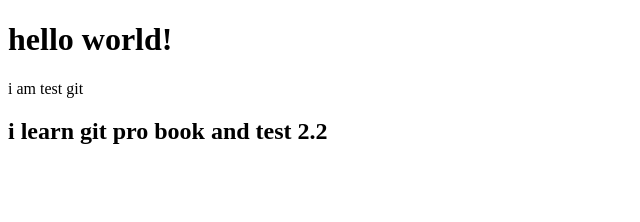
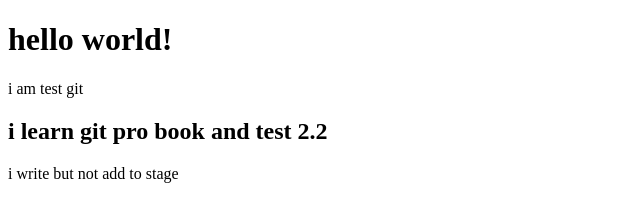
Before and after one commit to devuncle/hello-world, a plain HTML site: page index.html in a window 1280 px wide. Shown: the whole page, without its empty margins (0-640 px from the left). Drawn offline with Linux system fonts and the light colour scheme.

Commit message:
i commit 2 files for i learn git pro 2.2

```diff
--- a/index.html
+++ b/index.html
@@ -10,5 +10,6 @@
     <h1>hello world!</h1>
     <p>i am test git</p>
      <h2>i learn git pro book and test 2.2 </h2>   <!-- this is commits -->
+     <p>i write but not add to stage</p>
 </body>
 </html>
```
Also changed, not shown: myProject.txt.
